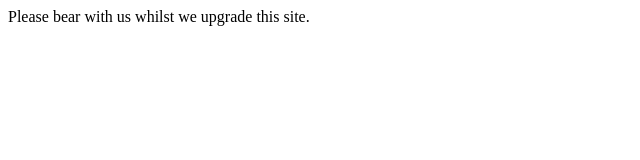
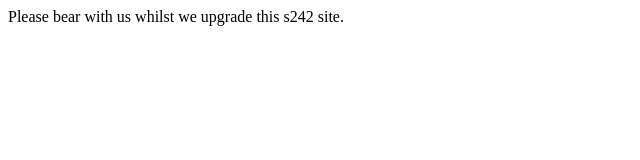
Before and after one commit to zawsx/s242, a plain HTML site: page index.htm in a window 1280 px wide. Shown: the full height of the page, 0-640 px from the left. Drawn offline with Linux system fonts and the light colour scheme.

Commit message:
Update index.htm

```diff
--- a/index.htm
+++ b/index.htm
@@ -2,5 +2,5 @@
 <meta name='viewport' content='width=device-width, initial-scale=1'>
 <meta name='description' content='s242 test.'> <title>s242</title>
 </head> <body>
-Please bear with us whilst we upgrade this site.
+Please bear with us whilst we upgrade this s242 site.
 </body> </html>
```
